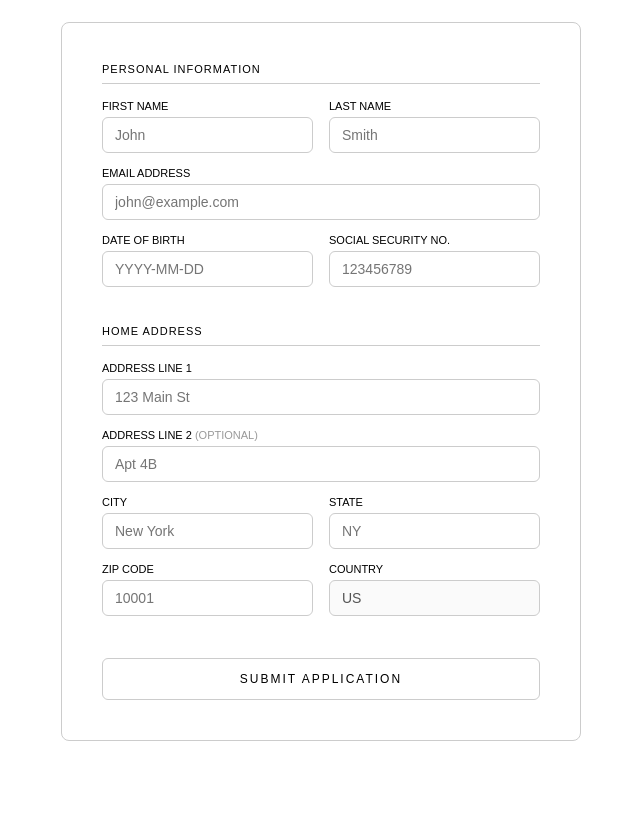
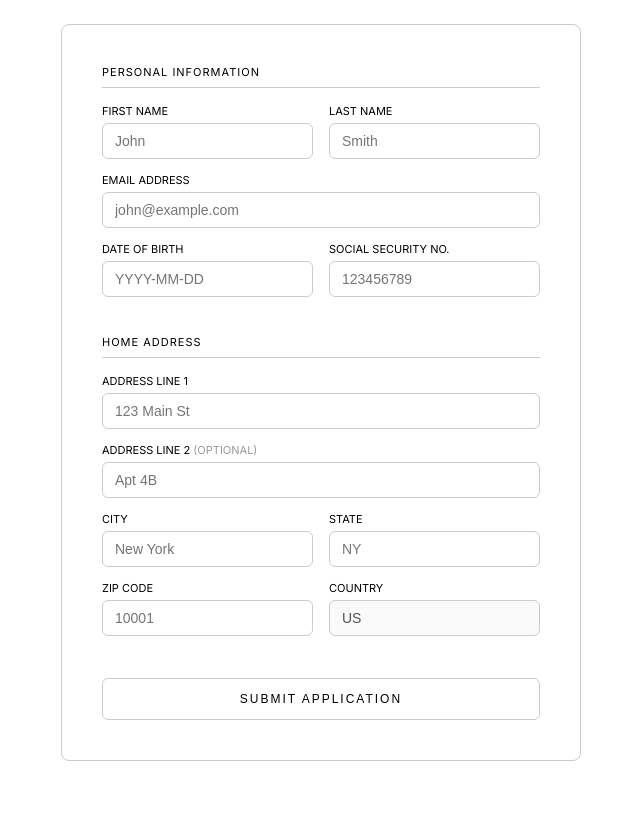
Before and after one commit to vp915/alloy-bank-app, a plain HTML site: page public/index.html in a window 1280 px wide. Shown: the part 115-936 px from the top of the page, without its empty margins (319-959 px from the left). Drawn offline with Linux system fonts and the light colour scheme.

Commit message:
Add Inter font

```diff
--- a/public/index.html
+++ b/public/index.html
@@ -4,6 +4,7 @@
   <meta charset="UTF-8" />
   <meta name="viewport" content="width=device-width, initial-scale=1.0"/>
   <title>Atlas Bank — Apply</title>
+  <link href="https://fonts.googleapis.com/css2?family=Inter:wght@300;400;500;600&display=swap" rel="stylesheet"/>
   <style>
     * { box-sizing: border-box; margin: 0; padding: 0; }
 
@@ -13,7 +14,7 @@
       flex-direction: column;
       align-items: center;
       padding: 60px 24px;
-      font-family: sans-serif;
+      font-family: 'Inter', sans-serif;
     }
 
     h1 {
```
